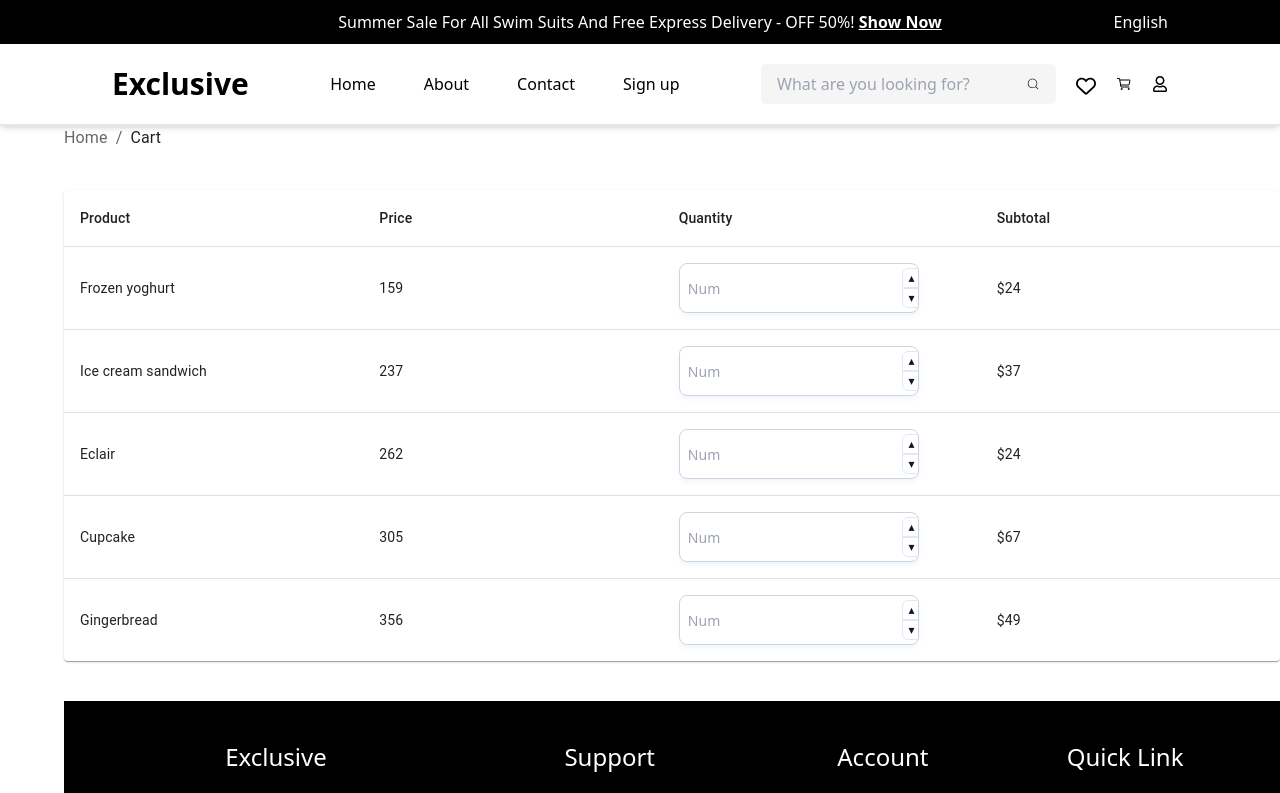
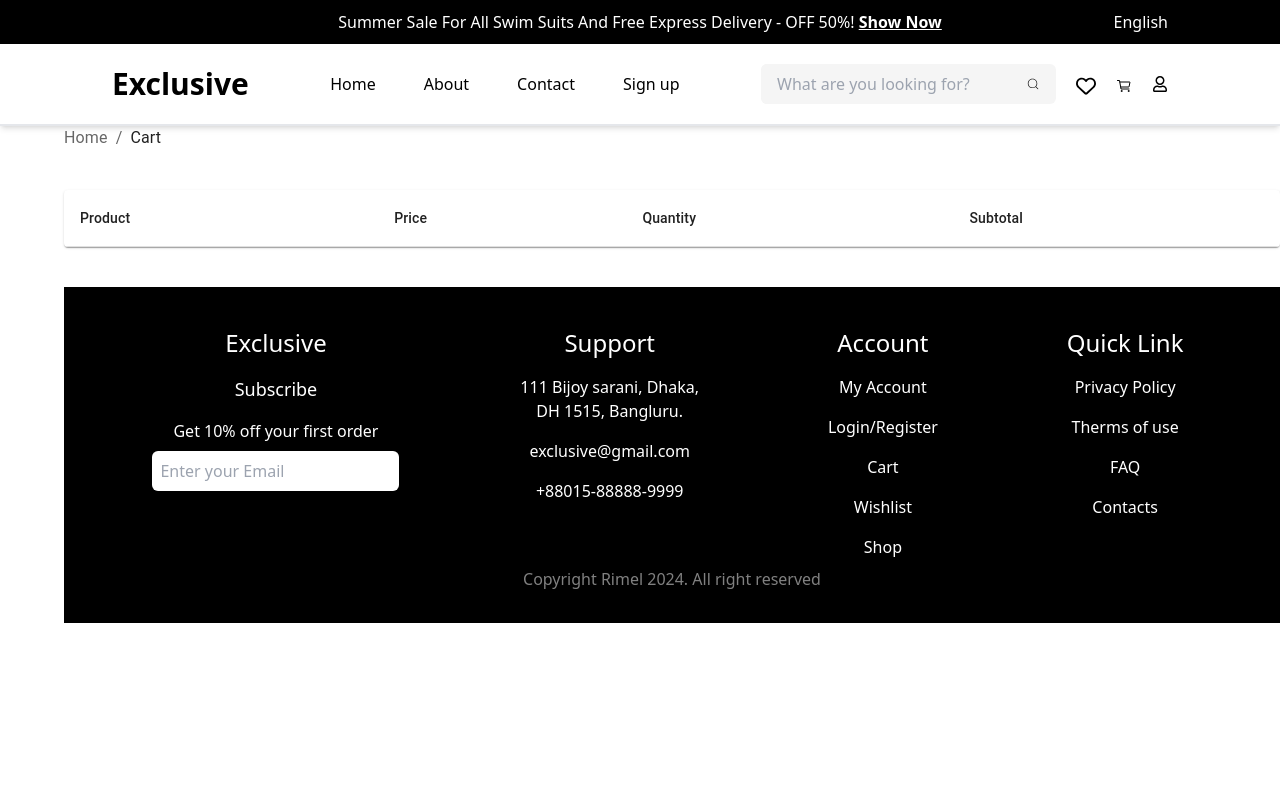
Before and after one commit to Anjali1241/ProductECommerce, a React (Vite) app: page /cart in a window 1280 px wide. Shown: the top 793 px of the page. Built offline with nearby package versions, Linux system fonts and the light colour scheme.

Commit message:
Cart Listing

```diff
--- a/src/Products/ProductListItems.jsx
+++ b/src/Products/ProductListItems.jsx
@@ -7,6 +7,7 @@ import { useDispatch, useSelector } from 'react-redux';
 import { addToWishlist, openCloseSnackbar } from '../slices/productSlice';
 import { useEffect, useState } from 'react';
 import SingleProduct from './SingleProduct';
+import {  setCartInfo } from '../slices/cartSlice';
 
 function ProductListItems({ ProductDetail }) {
   const [wishListItemId, setWishListItemId] = useState(null);
@@ -76,7 +77,10 @@ function ProductListItems({ ProductDetail }) {
           ${ProductDetail?.price}
         </div>
         <div className="mt-2 flex w-full justify-between">
-          <Button className="w-2/2 rounded-md bg-neutral-500 p-2">
+          <Button
+            className="w-2/2 rounded-md bg-neutral-500 p-2"
+            onClick={() => dispatch(setCartInfo(ProductDetail))}
+          >
             Add to Cart
           </Button>
           <Button className="w-1/2 rounded-md bg-neutral-500 p-1">Buy</Button>
--- a/src/components/Cart/QuantityChecker.jsx
+++ b/src/components/Cart/QuantityChecker.jsx
@@ -4,7 +4,8 @@ import { Unstable_NumberInput as BaseNumberInput } from '@mui/base/Unstable_Numb
 import clsx from 'clsx';
 
 export default function NumberInputIntroduction() {
-  const [value, setValue] = React.useState(null);
+  const [value, setValue] = React.useState(1);
+
   return (
     <NumberInput
       aria-label="Demo number input"
@@ -15,7 +16,8 @@ export default function NumberInputIntroduction() {
   );
 }
 
-const resolveSlotProps = (fn, args) => (typeof fn === 'function' ? fn(args) : fn);
+const resolveSlotProps = (fn, args) =>
+  typeof fn === 'function' ? fn(args) : fn;
 
 const NumberInput = React.forwardRef(function NumberInput(props, ref) {
   return (
--- a/src/components/Cart/index.jsx
+++ b/src/components/Cart/index.jsx
@@ -10,6 +10,7 @@ import TableHead from '@mui/material/TableHead';
 import TableRow from '@mui/material/TableRow';
 import Paper from '@mui/material/Paper';
 import NumberInputIntroduction from './QuantityChecker';
+import { useSelector } from 'react-redux';
 
 function handleClick(event) {
   event.preventDefault();
@@ -19,15 +20,9 @@ function createData(name, calories, fat, carbs, protein) {
   return { name, calories, fat, carbs, protein };
 }
 
-const rows = [
-  createData('Frozen yoghurt', 159, 6.0, "$24"),
-  createData('Ice cream sandwich', 237, 9.0, "$37"),
-  createData('Eclair', 262, 16.0, "$24"),
-  createData('Cupcake', 305, 3.7, "$67"),
-  createData('Gingerbread', 356, 16.0, "$49"),
-];
 
 function Cart() {
+  const cartDetails = useSelector((state) => state.cartInfo.cartInfo);
   return (
     <div role="presentation" onClick={handleClick}>
       <Breadcrumbs aria-label="breadcrumb">
@@ -48,20 +43,23 @@ function Cart() {
             </TableRow>
           </TableHead>
           <TableBody>
-            {rows.map((row) => (
+            {cartDetails?.map((row) => (
               <TableRow
-                key={row.name}
+                key={row.title}
                 sx={{ '&:last-child td, &:last-child th': { border: 0 } }}
               >
                 <TableCell component="th" scope="row" className="w-64">
-                  {row.name}
+                  {row.title}
                 </TableCell>
-                <TableCell align="left" className="w-64">{row.calories}</TableCell>
+                <TableCell align="left" className="w-64">
+                  {row.price}
+                </TableCell>
                 <TableCell align="left" className="w-64">
                   <NumberInputIntroduction />
                 </TableCell>
-                <TableCell align="left" className="w-64">{row.carbs}</TableCell>
-                {/* <TableCell align="right">{row.protein}</TableCell> */}
+                <TableCell align="left" className="w-64">
+                  {row.carbs}
+                </TableCell>
               </TableRow>
             ))}
           </TableBody>
--- a/src/components/Header/index.jsx
+++ b/src/components/Header/index.jsx
@@ -8,7 +8,7 @@ import { useSelector } from 'react-redux';
 
 function Header() {
   const wishlistSelector = useSelector((state) => state.products.wishlist);
-
+  const cartDetails = useSelector((state) => state.cartInfo.cartInfo);
   const menu = [
     {
       name: 'Home',
@@ -67,7 +67,17 @@ function Header() {
           </Badge>
         </Link>
         <Link to={'/cart'}>
-          <IoCartOutline />
+          <Badge
+            badgeContent={cartDetails.length}
+            color="primary"
+            sx={{
+              '& .MuiBadge-standard': {
+                backgroundColor: '#DB4444',
+              },
+            }}
+          >
+            <IoCartOutline />
+          </Badge>
         </Link>
         <Link to={'/profile'}>
           <FaRegUser />
--- /dev/null
+++ b/src/slices/cartSlice.js
@@ -0,0 +1,17 @@
+import { createSlice } from "@reduxjs/toolkit"
+
+const initialState={
+    cartInfo:[]
+}
+
+export const getCartInfo=createSlice({
+    name:'cartInfo',
+    initialState,
+    reducers:{
+        setCartInfo:(state,action)=>{
+            state.cartInfo.push(action.payload)}
+    }
+});
+
+export const {setCartInfo}=getCartInfo.actions;
+export default  getCartInfo.reducer;
--- a/store/store.js
+++ b/store/store.js
@@ -6,6 +6,7 @@ import globalVariablesReducer from '../src/slices/globalVariablesSlice';
 import categoriesReducer from '../src/slices/categoriesSlice';
 import categoryProductReducer from '../src/slices/categoryProductSlice';
 import userAuthReducer from '../src/slices/userAuthSlice';
+import  getCartInfoReducer from '../src/slices/cartSlice';
 
 const persistConfig = {
   key: 'root',
@@ -21,6 +22,7 @@ export const store = configureStore({
     selectCategory: globalVariablesReducer,
     categoriesApi: categoriesReducer,
     CategoryProduct: categoryProductReducer,
+    cartInfo:getCartInfoReducer
   },
   middleware: (getDefaultMiddleWare) =>
     getDefaultMiddleWare({
```
